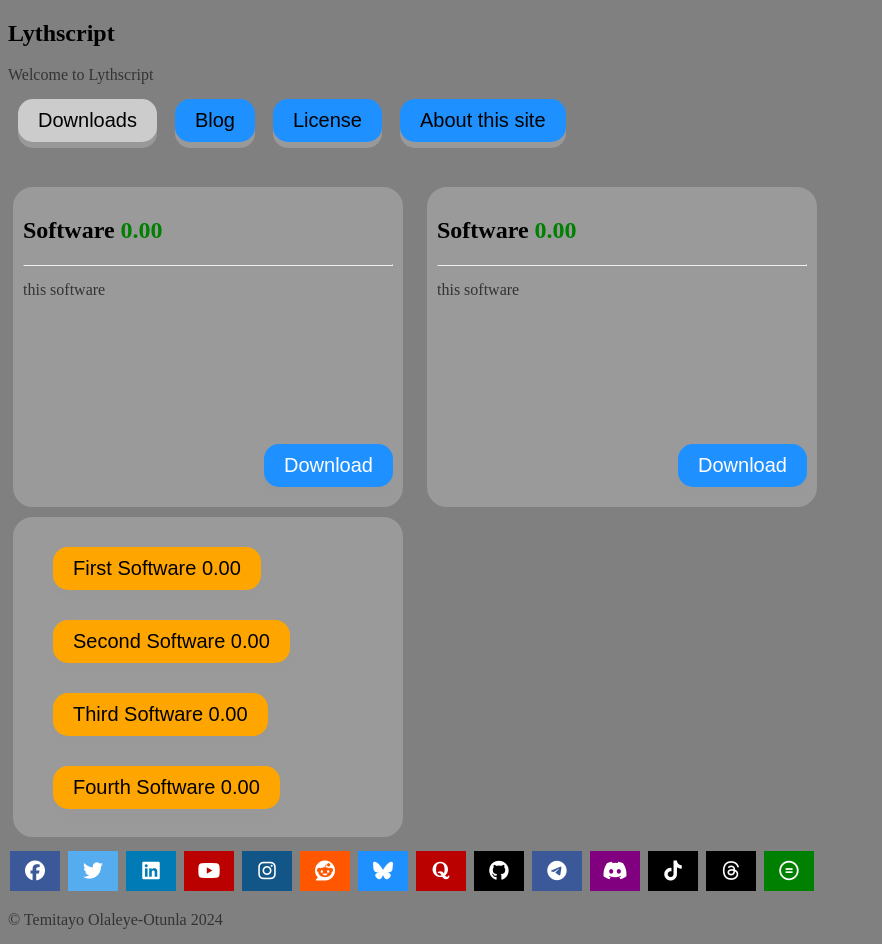
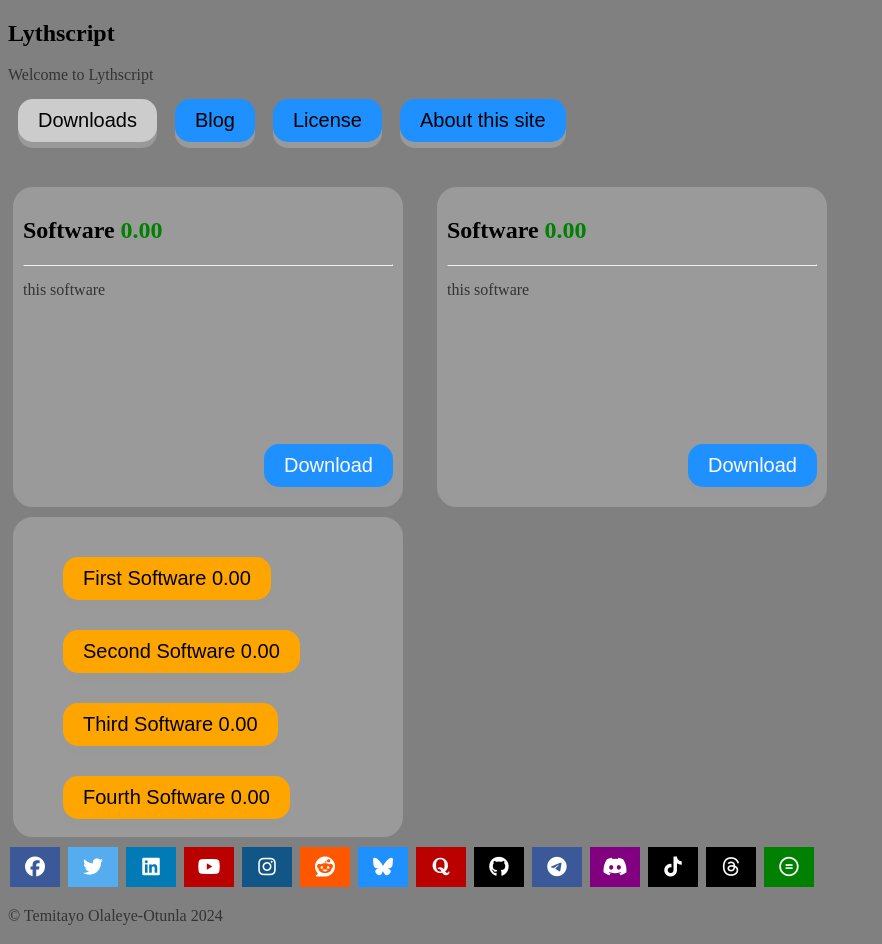
Before and after one commit to lythwind/lythwind.github.io, a Jekyll site: the page built from desktop.html, in a window 1280 px wide. Shown: the whole page, without its empty margins (0-882 px from the left). Built offline with Jekyll 4.4.1, drawn with Linux system fonts in a browser that asks for light colours; nearby versions of some CDN libraries.

Commit message:
Update desktop.css

```diff
--- a/css/desktop.css
+++ b/css/desktop.css
@@ -8,11 +8,10 @@
   position: relative;
   background-color: rgba(255,255,255,0.2);
   display: inline-block;
-  margin-right: 10px;
+  margin-right: 20px;
 }
 
 body {
-    width:90%;
     background-color: Gray;
 }
 nav ul, footer ul {
@@ -194,11 +193,6 @@
   to {opacity: 1;}
 }
 
-.other{
- position: absolute;
-  top:0;
-  left:0;
-}
 
 .bn{
   display: inline-block;
```
